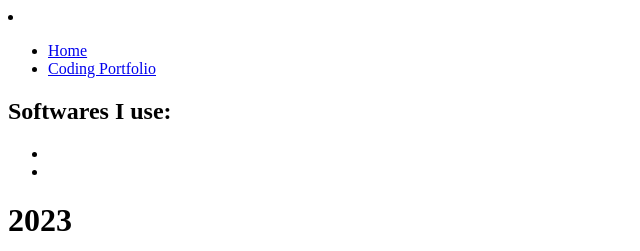
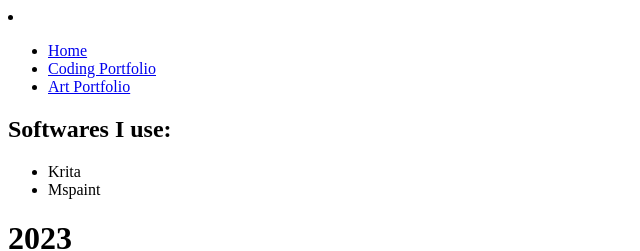
Before and after one commit to nevaeh-stoddard/nevaeh-stoddard.github.io, a plain HTML site: page art.html in a window 1280 px wide. Shown: the top 251 px of the page, without its empty margins (0-640 px from the left). Drawn offline with Linux system fonts and the light colour scheme.

Commit message:
add index.html and css files

```diff
--- a/art.html
+++ b/art.html
@@ -13,13 +13,16 @@
                 <li class="nav-li">
                     <a class="nav-a" href="portfolio.html">Coding Portfolio</a>
                 </li>
+                <li class="nav-li">
+                    <a class="nav-a" href="art.html">Art Portfolio</a>
+                </li>
             </ul>
           </nav>
           <div>
               <h2>Softwares I use:</h2>
               <ul>
-                <li></li>
-                <li></li>
+                <li>Krita</li>
+                <li>Mspaint</li>
               </ul>
           </div>
     <main>
@@ -52,12 +55,4 @@
        </div>
     </main>
     </body>
-
-
-
-
-
-
-
-
 </html>
```
Also changed, not shown: index.html (+2 -1 lines), portfolio.html (+1 -1 lines).
